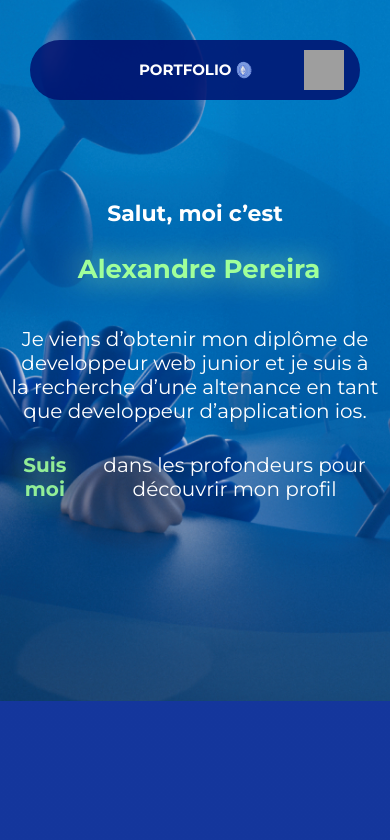
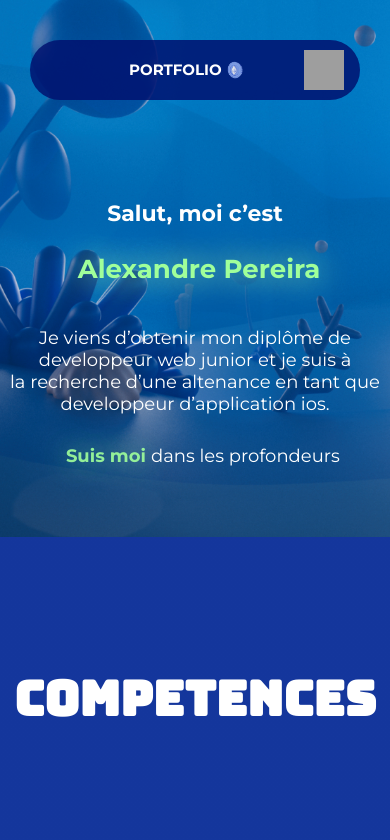
Before and after one commit to AlexDSRP/PORTFOLIO-VUE, a Vue app: page / in a window 390 px wide. Shown: the top 840 px of the page. Built offline with nearby package versions, Linux system fonts and the light colour scheme; grey boxes are pictures that could not be loaded.

Commit message:
maj mobile header

```diff
--- a/src/components/Description.vue
+++ b/src/components/Description.vue
@@ -12,7 +12,8 @@
             ios.
             <div class="text3">
                 <span id="text4"> Suis moi </span>
-                dans les profondeurs pour découvrir mon profil
+                dans les profondeurs
+                <span id="text5"> découvrir mon profil </span>
             </div>
         </div>
     </div>
@@ -72,6 +73,9 @@ h3 {
     font-weight: 600;
     animation: flicker-in-2 4s linear 1s both;
 }
+#text5 {
+    margin-left: 6px;
+}
 @media all and (max-width: 1190px) {
     .description {
         justify-content: center;
@@ -97,7 +101,7 @@ h3 {
         align-items: center;
         justify-content: center;
     }
-    .text4 {
+    #text4 {
         text-align: center;
         align-items: center;
         justify-content: center;
@@ -108,7 +112,16 @@ h3 {
         white-space: nowrap;
         display: flex;
         flex-direction: column;
-        margin: 0px !important;
+        margin-top: 0px !important;
+    }
+    .text2 {
+        font-size: 18px;
+    }
+    #text4 {
+        white-space: nowrap;
+    }
+    #text5 {
+        display: none;
     }
 }
 @keyframes flicker-in-2 {
--- a/src/components/Header.vue
+++ b/src/components/Header.vue
@@ -169,7 +169,7 @@ a {
         display: none;
     }
     .title-logo {
-        margin-left: 33%;
+        margin-left: 30%;
     }
 }
 
--- a/src/views/Accueil.vue
+++ b/src/views/Accueil.vue
@@ -509,4 +509,12 @@ h2 {
         margin-bottom: 70px !important;
     }
 }
+@media all and (max-width: 790px) {
+    .header-descript {
+        width: 100%;
+        padding-top: 40px;
+        padding-bottom: 70px;
+        background-size: cover;
+    }
+}
 </style>
```
